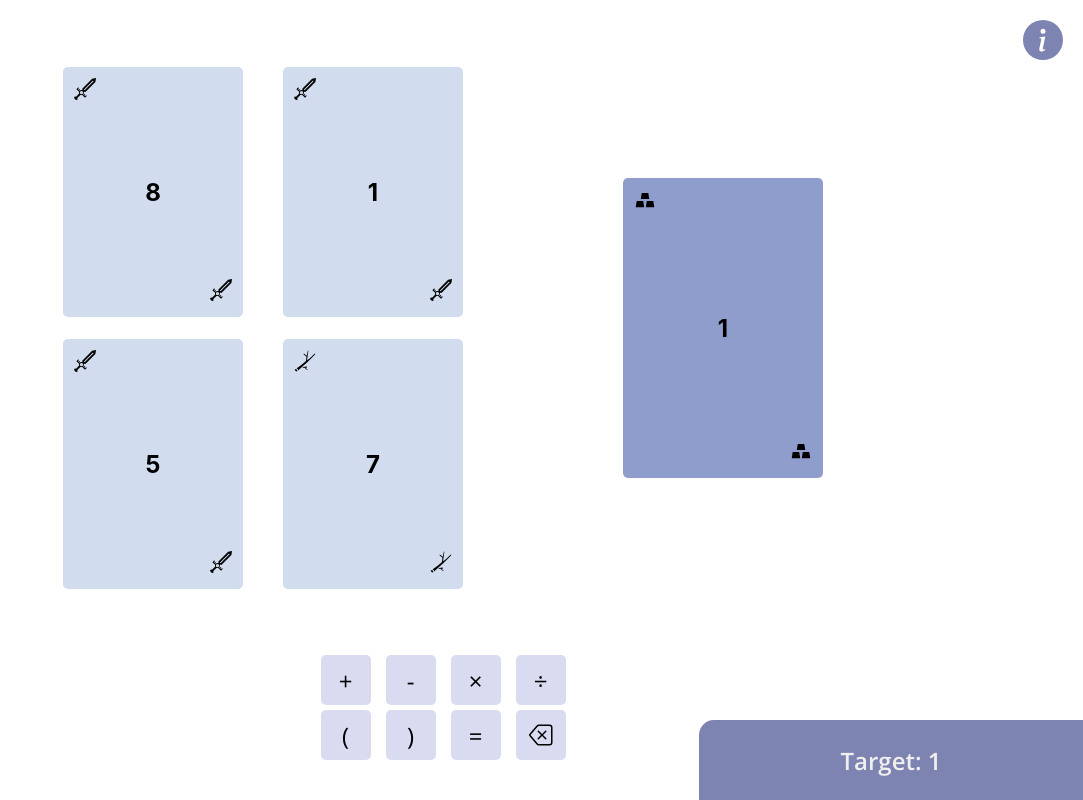
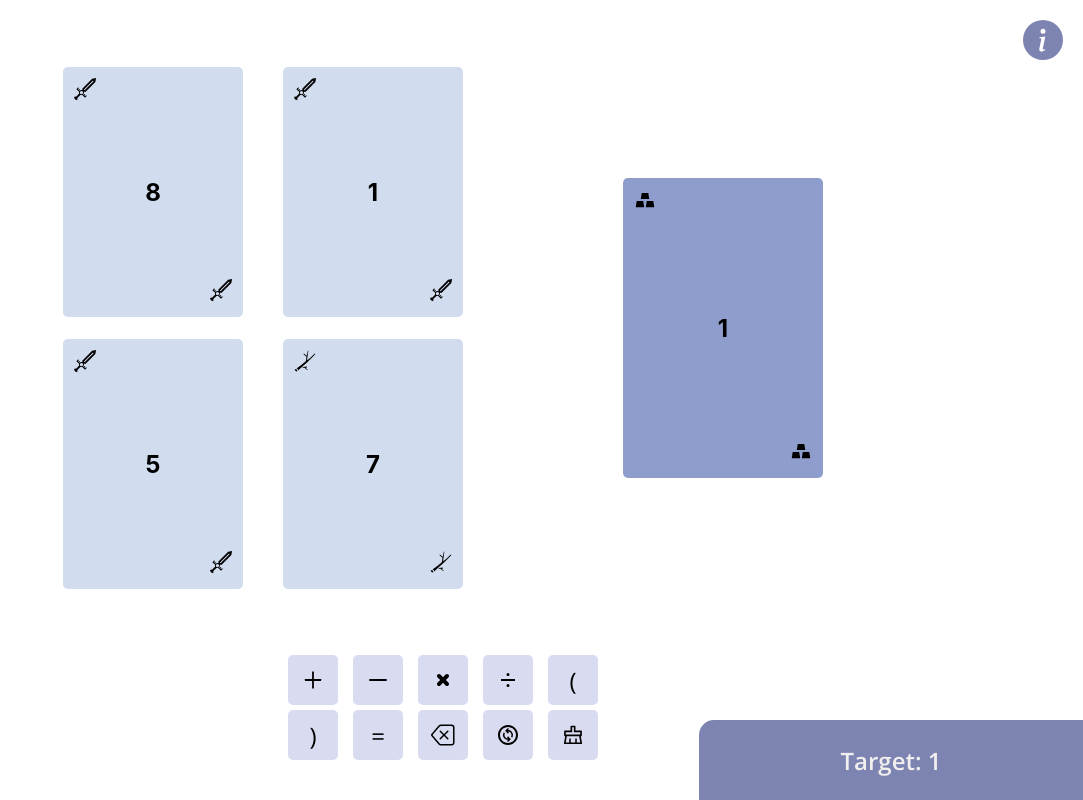
Before and after one commit to fabroo/cripta_front, a React (Create React App) app in the folder cripta/: page / in a window 1280 px wide. Shown: the whole page, without its empty margins (197-1280 px from the left). Built offline with nearby package versions, Linux system fonts and the light colour scheme.

Commit message:
shuffle & clear

```diff
--- a/cripta/src/App.css
+++ b/cripta/src/App.css
@@ -77,7 +77,7 @@
 }
 .operationBoard{
   display:grid;
-    grid-template-columns: 1fr 1fr 1fr 1fr;
+    grid-template-columns: 1fr 1fr 1fr 1fr 1fr;
     grid-template-rows: 1fr 1fr;
     z-index: 999;
     grid-column-gap: 15px;
--- a/cripta/src/App.js
+++ b/cripta/src/App.js
@@ -79,6 +79,27 @@ function App() {
     }
   }
 
+  const shuffle = () => {
+    let randomIdx = Math.floor(Math.random() * 3)
+    let newCard = randomCards(1)[0];
+    let temp = cards;
+    temp[randomIdx] = newCard;
+    if (checkIfDuplicateExists(temp.map(carta => carta.valor + carta.palo))) {
+      shuffle()
+    }
+    else {
+      setCards(temp);
+      setSteps([])
+      setCalculation("")
+      setPressed([false, false, false, false])
+      setDuplicateIdxs([])
+      setCounter(0)
+      setIsFlipped(false);
+      setTimeout(() => {
+        setIsFlipped(true);
+      }, 500)
+    }
+  }
 
   const pressCard = (idx) => {
     if (!pressed[idx] && lastType != "num") {
@@ -176,11 +197,12 @@ function App() {
             <Operation handleChange={(val) => updateCalculation(val)} type="par_close" />
             <Operation handleChange={() => calculateCripta()} type="igual" />
             <Operation handleChange={() => removeLast()} type="back" />
-            {/* <Operation handleChange={() => {
+            <Operation handleChange={() => shuffle()} type="shuffle" />
+            <Operation handleChange={() => {
               setCalculation("");
               setPressed([false, false, false, false]);
               setLastType("result");
-            }} type="clear" /> */}
+            }} type="clear" />
           </div>
         </>}
 
--- a/cripta/src/Components/Operation.js
+++ b/cripta/src/Components/Operation.js
@@ -1,5 +1,13 @@
 import React from 'react'
+
 import { BsBackspace } from 'react-icons/bs';
+import { MdOutlineChangeCircle } from 'react-icons/md';
+import { AiOutlineClear } from 'react-icons/ai';
+import { HiOutlineMinus } from 'react-icons/hi';
+import { AiOutlinePlus } from 'react-icons/ai';
+import { TiTimes } from 'react-icons/ti';
+import { RiDivideLine } from 'react-icons/ri';
+
 
 export default function Operation({ type, handleChange }) {
     let symbol = {
@@ -10,29 +18,32 @@ export default function Operation({ type, handleChange }) {
         'igual': '=',
         'par_open': '(',
         'par_close': ')',
-        'clear': 'CL',
+        'clear': 'cl',
         'back': 'bck',
+        'shuffle': 'sf',
     }
     const renderOperation = () => {
         switch (type) {
             case 'multiplicacion':
-                return <p className="operation">×</p>
+                return <TiTimes className='operation' />
             case 'division':
-                return <p className="operation">÷</p>
+                return <RiDivideLine className='operation' />
             case 'suma':
-                return <p className="operation">+</p>
+                return <AiOutlinePlus className='operation' />
             case 'resta':
-                return <p className="operation">-</p>
+                return <HiOutlineMinus className='operation' />
             case 'par_open':
                 return <p className="operation">(</p>
             case 'par_close':
                 return <p className="operation">)</p>
             case 'igual':
                 return <p className="operation">=</p>
+            case 'back':
+                return <BsBackspace className='operation' />
             case 'clear':
-                return <p className="operation">CL</p>
-            case 'back':
-                return <BsBackspace className='operation'/>
+                return <AiOutlineClear className='operation' />
+            case 'shuffle':
+                return <MdOutlineChangeCircle className='operation' />
             default:
                 return <p className="operation">?</p>
 
@@ -40,7 +51,7 @@ export default function Operation({ type, handleChange }) {
     }
 
     return (
-        <div className="cardOperation"  onClick={() => handleChange(symbol[type])}>
+        <div className="cardOperation" onClick={() => handleChange(symbol[type])}>
             {renderOperation()}
         </div>
     )
```
